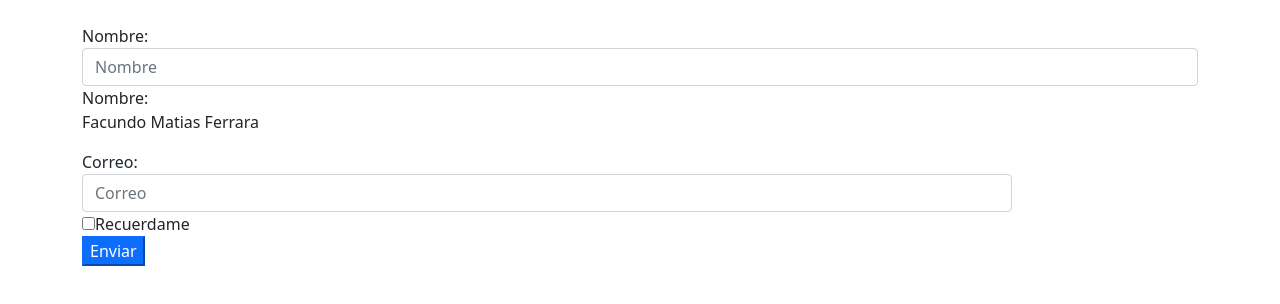
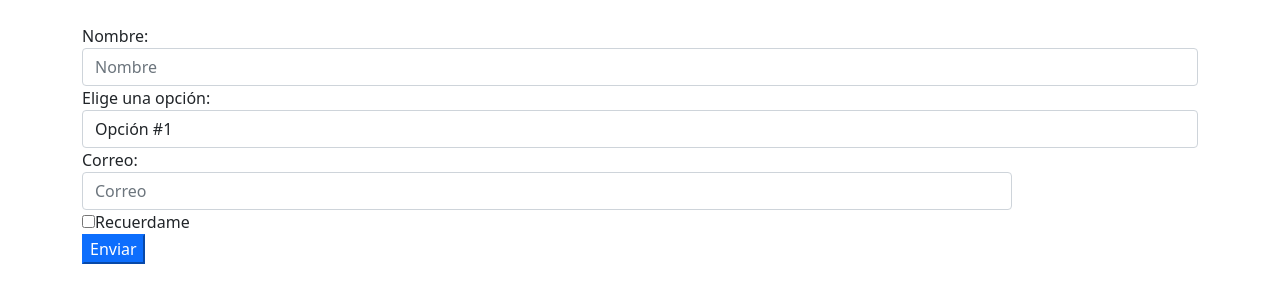
Before and after one commit to facuferrara/Formularios-Bootstrap, a plain HTML site: page otro/index.html in a window 1280 px wide. Drawn offline with nearby package versions, Linux system fonts and the light colour scheme.

Commit message:
Algunos cambios.

```diff
--- a/otro/index.html
+++ b/otro/index.html
@@ -10,7 +10,7 @@
 <body>
     <div class="container">
         <br>
-        <form action="" class="form-inline">
+        <form action="" class="form-horizontal">
 
             <div class="form-group">
                 <label class="sr-only" for="nombre">Nombre: </label>
@@ -18,10 +18,15 @@
             </div>
 
             <div class="form-group">
-                <label for="nombre" class="control-label col-md-2">Nombre: </label>
-                <div class="col-md-10">
-                    <p>Facundo Matias Ferrara</p>
-                </div>
+                <label for="option" >Elige una opción: </label>
+                <select class="form-control" name="" id="option">
+                    <option value="">Opción #1</option>
+                    <option value="">Opción #2</option>
+                    <option value="">Opción #3</option>
+                    <option value="">Opción #4</option>
+                    <option value="">Opción #5</option>
+
+                </select>
             </div>
 
             <div class="form-group">
@@ -31,12 +36,16 @@
                 </div>
             </div>
 
-            <div class="checkbox">
-                <label for="">
-                    <input type="checkbox" name="" id="">Recuerdame</label>
+            <div class="form-group">
+                <div class="checkbox">
+                    <label for="">
+                        <input type="checkbox" name="" id="">Recuerdame</label>
+                </div>
+            </div>
+            <div class="form-group">
+                <button class="btn-primary">Enviar</button>
             </div>
 
-            <button class="btn-primary">Enviar</button>
         </form>
     </div>
 </body>
```
